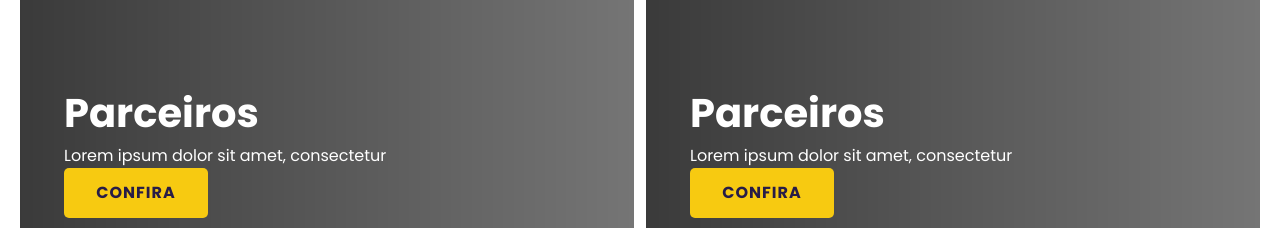
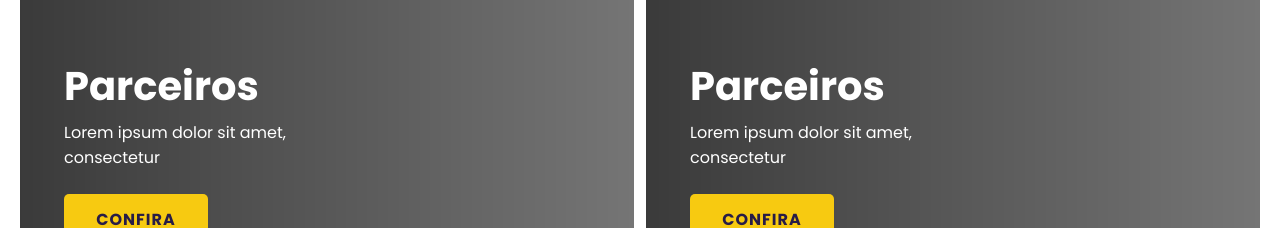
Before and after one commit to BORGES-GRU/Teste-Vaga-FrontEnd, a React (Vite) app in the folder vaga-econverse/: page / in a window 1280 px wide. Shown: the part 1560-1788 px from the top of the page. Built offline with nearby package versions, Linux system fonts and the light colour scheme; no server answers.

Commit message:
fix: adiciona classe no texto dos parceiros

```diff
--- a/vaga-econverse/src/components/Partners.tsx
+++ b/vaga-econverse/src/components/Partners.tsx
@@ -6,7 +6,7 @@ function Partners() {
             {[1, 2].map((item) => (
                 <article key={item} className="partners__card">
                     <h3 className="partners__title">Parceiros</h3>
-                    <p>Lorem ipsum dolor sit amet, consectetur</p>
+                    <p className="partners__text">Lorem ipsum dolor sit amet, consectetur</p>
                     <a href="#" className="partners__button">Confira</a>
                 </article>
             ))}
```
